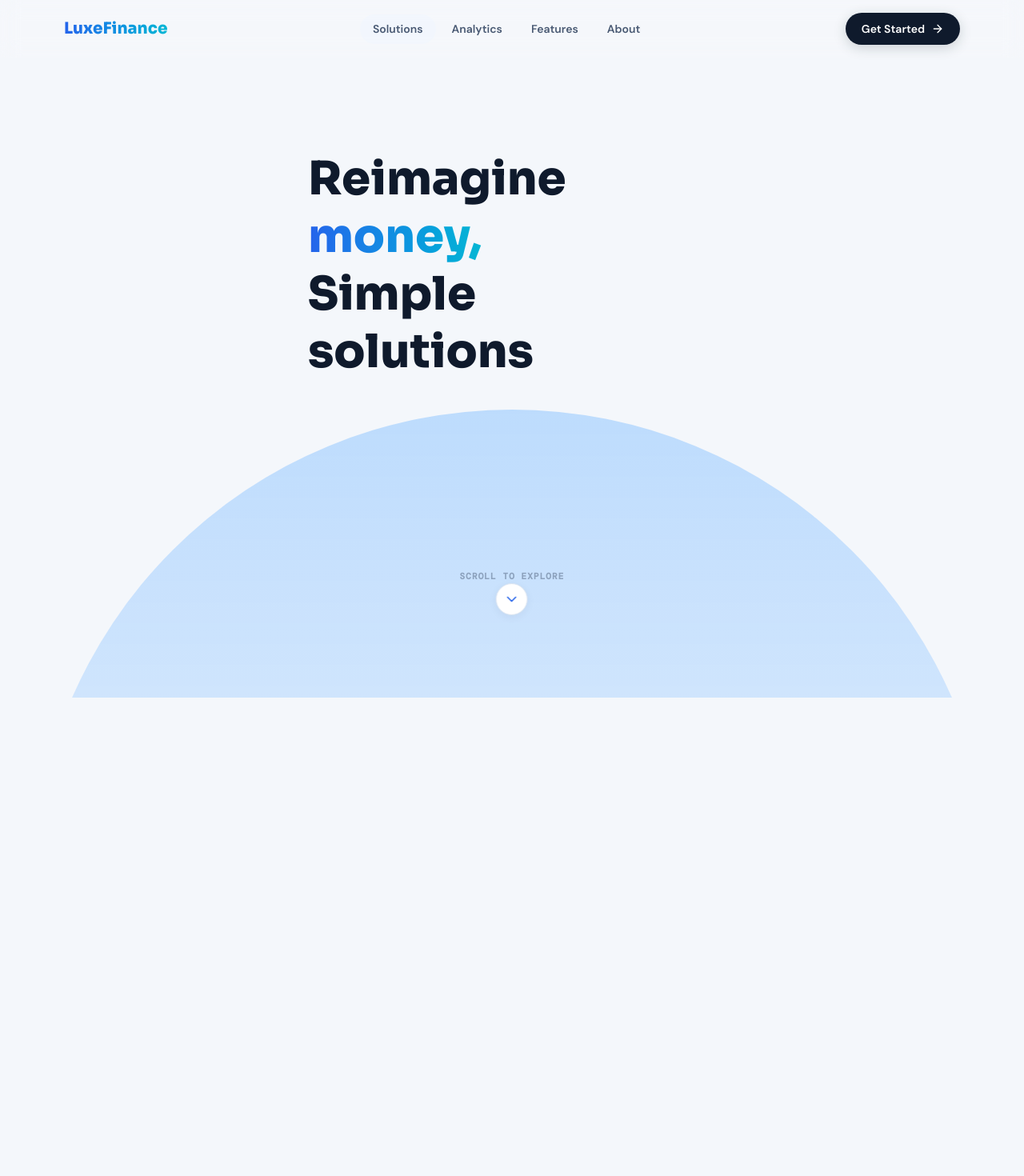
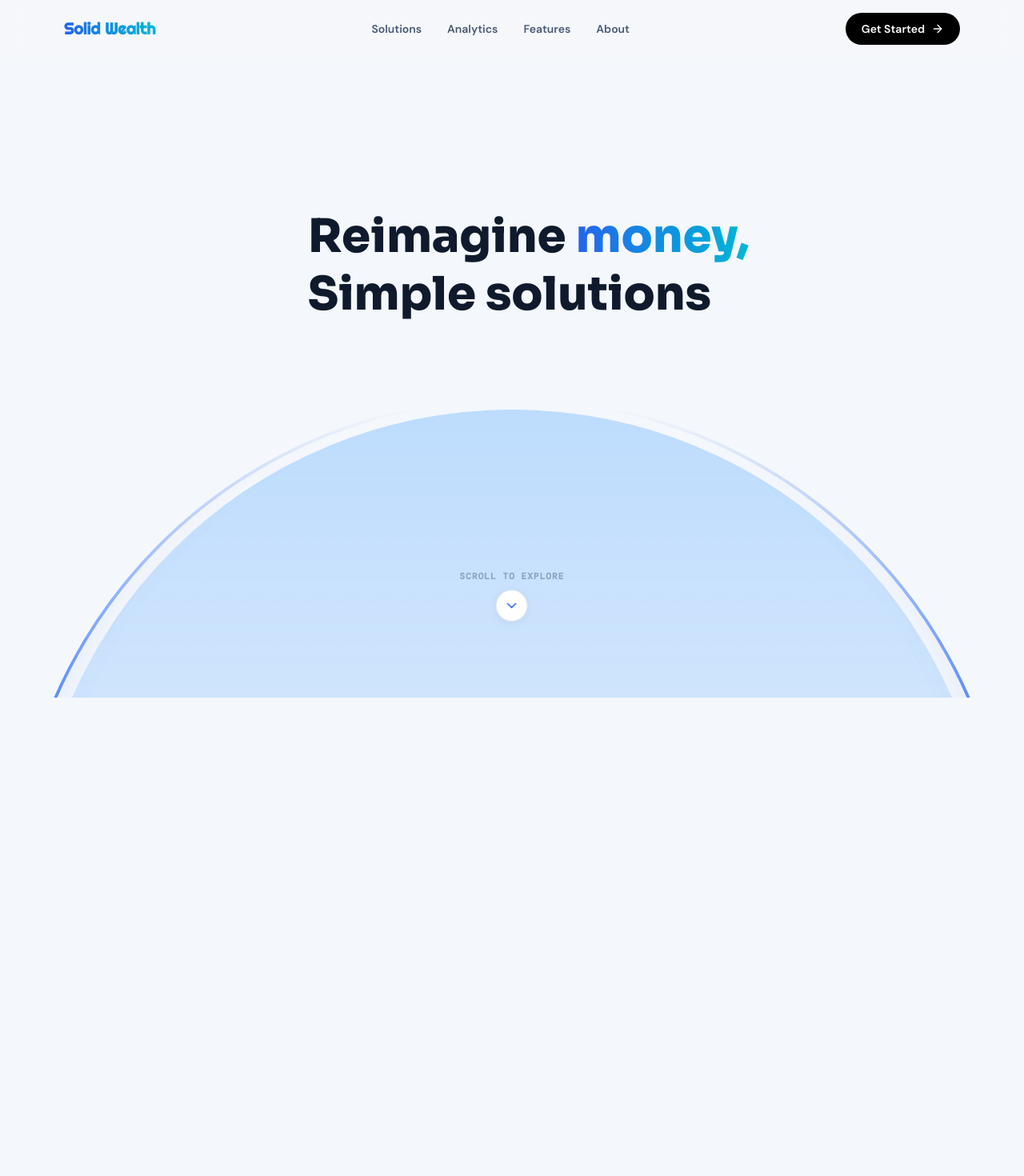
Before and after one commit to vishwajeett007/solid-wealth, a Next.js app: page / in a window 1280 px wide. Shown: the top 1470 px of the page at 80% size. Built offline with nearby package versions, Linux system fonts and the light colour scheme.

Commit message:
hemisphere ring

```diff
--- a/src/app/layout.tsx
+++ b/src/app/layout.tsx
@@ -1,5 +1,5 @@
 import type { Metadata } from "next";
-import { DM_Mono, DM_Sans, Sora } from "next/font/google";
+import { DM_Mono, DM_Sans, Sora, Righteous } from "next/font/google";
 import type { ReactNode } from "react";
 
 import { Footer } from "@/components/layout/footer";
@@ -25,8 +25,15 @@ const dmMono = DM_Mono({
   display: "swap",
 });
 
+const righteous = Righteous({
+  subsets: ["latin"],
+  weight: ["400"],
+  variable: "--font-righteous",
+  display: "swap",
+});
+
 export const metadata: Metadata = {
-  title: "LuxeFinance | Reimagine money, Simple solutions",
+  title: "Solid Wealth | Reimagine money, Simple solutions",
   description:
     "Next-generation wealth management with secure investing, smart analytics, instant transfers, and premium advisory services.",
 };
@@ -38,7 +45,7 @@ export default function RootLayout({
 }>) {
   return (
     <html
-      className={`${sora.variable} ${dmSans.variable} ${dmMono.variable}`}
+      className={`${sora.variable} ${dmSans.variable} ${dmMono.variable} ${righteous.variable}`}
       lang="en"
     >
       <body className="min-h-screen overflow-x-hidden bg-wealth-bg font-sans text-wealth-primary antialiased">
--- a/src/components/layout/footer.tsx
+++ b/src/components/layout/footer.tsx
@@ -9,12 +9,13 @@ export function Footer() {
         <div>
           <Link
             className="font-display text-lg font-extrabold text-wealth-primary"
+            style={{ fontFamily: "var(--font-righteous)" }}
             href="/"
           >
-            LuxeFinance
+            Solid Wealth
           </Link>
           <p className="mt-1 text-xs text-wealth-muted">
-            Copyright 2024 LuxeFinance - Atmospheric Minimalism in Wealth
+            Copyright 2026 Solid Wealth - Atmospheric Minimalism in Wealth
             Management
           </p>
         </div>
--- a/src/components/layout/navbar.tsx
+++ b/src/components/layout/navbar.tsx
@@ -52,18 +52,19 @@ export function Navbar() {
           {/* Logo */}
           <Link
             className="bg-gradient-to-r from-wealth-accent to-wealth-teal bg-clip-text font-display text-xl font-extrabold tracking-normal text-transparent hover:opacity-90 transition-opacity duration-200"
+            style={{ fontFamily: "var(--font-righteous)" }}
             href="/"
           >
-            LuxeFinance
+            Solid Wealth
           </Link>
 
           {/* Desktop Navigation Links */}
-          <div className="hidden items-center gap-1 md:flex">
+          <div className="hidden items-center gap-2 md:flex">
             {navLinks.map((link) => (
               <Link
                 className={cn(
-                  "relative px-4 py-2 rounded-full text-[14px] font-semibold text-wealth-secondary transition-all duration-300 hover:text-wealth-accent hover:bg-wealth-accent/5",
-                  link.active && "text-wealth-accent bg-wealth-accent-light/50",
+                  "relative mx-3 py-1 text-[14px] font-semibold text-wealth-secondary transition-all duration-300 hover:text-wealth-accent nav-link-underline",
+                  link.active && "text-wealth-accent active",
                 )}
                 href={link.href}
                 key={link.label}
@@ -76,17 +77,19 @@ export function Navbar() {
           {/* CTA & Mobile Burger Toggle */}
           <div className="flex items-center gap-3">
             <Button
-              aria-label="Get started with LuxeFinance"
-              className="hidden sm:inline-flex group"
+              aria-label="Get started with Solid Wealth"
+              variant="black"
+              className="hidden sm:inline-flex group relative overflow-hidden"
               icon={
                 <ArrowRight
                   aria-hidden="true"
-                  className="size-4 transition-transform duration-200 group-hover:translate-x-1"
+                  className="size-4 transition-transform duration-200 group-hover:translate-x-1 relative z-10"
                 />
               }
               size="sm"
             >
-              Get Started
+              <span className="absolute right-0 -mt-12 h-32 w-8 translate-x-12 rotate-12 bg-white opacity-20 transition-all duration-1000 ease-out group-hover:-translate-x-44 pointer-events-none z-0" />
+              <span className="relative z-10">Get Started</span>
             </Button>
 
             {/* Mobile Hamburger Button */}
@@ -134,13 +137,15 @@ export function Navbar() {
             </div>
             <div className="h-px bg-wealth-border/60 w-full my-1" />
             <Button
-              aria-label="Get started with LuxeFinance"
-              className="w-full justify-center py-3 text-base"
-              icon={<ArrowRight aria-hidden="true" className="size-5" />}
+              aria-label="Get started with Solid Wealth"
+              variant="black"
+              className="w-full justify-center py-3 text-base group relative overflow-hidden"
+              icon={<ArrowRight aria-hidden="true" className="size-5 relative z-10" />}
               onClick={() => setIsMobileMenuOpen(false)}
               size="md"
             >
-              Get Started
+              <span className="absolute right-0 -mt-12 h-32 w-8 translate-x-12 rotate-12 bg-white opacity-20 transition-all duration-1000 ease-out group-hover:-translate-x-[450px] pointer-events-none z-0" />
+              <span className="relative z-10">Get Started</span>
             </Button>
           </div>
         )}
--- a/src/components/sections/cta-section.tsx
+++ b/src/components/sections/cta-section.tsx
@@ -9,7 +9,7 @@ export function CTASection() {
             Start growing your wealth today
           </h2>
           <p className="mt-3 text-[15px] text-wealth-muted">
-            Join 14 million investors who trust LuxeFinance with their
+            Join 14 million investors who trust Solid Wealth with their
             financial future.
           </p>
         </div>
--- a/src/components/sections/hero-section.tsx
+++ b/src/components/sections/hero-section.tsx
@@ -7,6 +7,7 @@ import { ArrowRight, ChevronDown } from "lucide-react";
 import { HeroPhone } from "@/components/sections/hero-phone";
 import { Button } from "@/components/ui/button";
 import { SectionLabel } from "@/components/ui/section-label";
+import { SplitText } from "@/components/ui/split-text";
 import { avatarImages } from "@/lib/content";
 import { cn } from "@/lib/utils";
 
@@ -27,6 +28,7 @@ export function HeroSection() {
 
   const containerRef = useRef<HTMLDivElement>(null);
   const hemisphereRef = useRef<HTMLDivElement>(null);
+  const ringRef = useRef<HTMLDivElement>(null);
   const textRef = useRef<HTMLDivElement>(null);
   const labelRef = useRef<HTMLDivElement>(null);
   const phoneRef = useRef<HTMLDivElement>(null);
@@ -36,6 +38,7 @@ export function HeroSection() {
   const targetProgress = useRef(0);
   const currentProgress = useRef(0);
   const [isMobile, setIsMobile] = useState(false);
+  const [isRevealed, setIsRevealed] = useState(false);
 
   // Directly updates DOM nodes on every frame (bypasses React render loop for 120 FPS performance)
   const updateElements = (progress: number) => {
@@ -44,6 +47,13 @@ export function HeroSection() {
       const translateY = 70 - progress * 48;
       const scale = 1 + progress * 4.5;
       hemisphereRef.current.style.transform = `translate(-50%, ${translateY}%) scale(${scale})`;
+    }
+
+    // Expanding atmospheric halo ring around the hemisphere (creates a premium orbital 3D parallax)
+    if (ringRef.current) {
+      const ringTranslateY = 70 - progress * 56;
+      const ringScale = 1 + progress * 5.6;
+      ringRef.current.style.transform = `translate(-50%, ${ringTranslateY}%) scale(${ringScale})`;
     }
 
     // 2. Column 1: Main Text Container
@@ -140,6 +150,13 @@ export function HeroSection() {
 
       updateElements(currentProgress.current);
 
+      // Trigger or reset the subtitle split-text stagger based on 60% animation progress
+      if (currentProgress.current > 0.6) {
+        setIsRevealed(true);
+      } else {
+        setIsRevealed(false);
+      }
+
       animFrameId = requestAnimationFrame(tick);
     };
 
@@ -174,13 +191,29 @@ export function HeroSection() {
         {/* Cinematic Expanding bottom hemisphere */}
         <div
           ref={hemisphereRef}
-          className="absolute bottom-0 left-1/2 -translate-y-[15%] sm:translate-y-[0%] rounded-full bg-gradient-to-b from-blue-300/60 via-blue-200/50 to-wealth-bg pointer-events-none z-0"
+          className="absolute bottom-0 left-1/2 -translate-y-[7%] md:-translate-y-[8%] lg:translate-y-[0%] rounded-full bg-gradient-to-b from-blue-300/60 via-blue-200/50 to-wealth-bg pointer-events-none z-0"
           style={{
             width: "1200px",
             height: "1200px",
             transform: "translate(-50%, 70%) scale(1)",
             transformOrigin: "center center",
             opacity: 0.9,
+          }}
+        />
+
+        {/* Cinematic Concentric Orbital Halo Ring */}
+        <div
+          ref={ringRef}
+          className="absolute bottom-0 left-1/2 -translate-y-[7%] md:-translate-y-[8%] lg:translate-y-[0%] rounded-full border-4 border-blue-600/80 bg-transparent pointer-events-none z-0 shadow-[0_0_50px_rgba(37,99,235,0.18),inset_0_0_50px_rgba(37,99,235,0.1)]"
+          style={{
+            width: "1250px",
+            height: "1250px",
+            transform: "translate(-50%, 70%) scale(1)",
+            transformOrigin: "center center",
+            opacity: 0.9,
+            WebkitMaskImage:
+              "linear-gradient(to bottom, transparent 1%, black 32%)",
+            maskImage: "linear-gradient(to bottom, transparent 1%, black 32%)",
           }}
         />
 
@@ -207,16 +240,18 @@ export function HeroSection() {
 
             <h1
               className={cn(
-                "animate-fade-up font-display font-extrabold leading-tight tracking-normal text-wealth-primary [animation-delay:100ms] text-4xl sm:text-5xl lg:text-6xl mr-4 mt-10 sm:mt-0",
+                "animate-fade-up font-display font-extrabold leading-tight tracking-normal text-wealth-primary [animation-delay:100ms] mr-4 mt-10 sm:mt-0",
+                "text-[8vw] xs:text-[7.5vw] sm:text-5xl lg:text-6xl",
                 isMobile && "text-center",
               )}
             >
-              Reimagine{" "}
-              <span className="bg-gradient-to-r from-wealth-accent to-wealth-teal bg-clip-text text-transparent">
-                money,
+              <span className="block whitespace-nowrap">
+                Reimagine{" "}
+                <span className="bg-gradient-to-r from-wealth-accent to-wealth-teal bg-clip-text text-transparent">
+                  money,
+                </span>
               </span>
-              <br className="hidden sm:block" />
-              Simple solutions
+              <span className="block whitespace-nowrap">Simple solutions</span>
             </h1>
 
             {/* Sub-Content container: Hidden initially, fades and slides up at the end of the scroll */}
@@ -225,16 +260,19 @@ export function HeroSection() {
               className="flex flex-col gap-6 w-full"
               style={{ opacity: 0, transform: "translate3d(0, 20px, 0)" }}
             >
-              <p
-                className={cn(
-                  "max-w-[460px] animate-fade-up text-[17px] leading-relaxed text-wealth-secondary [animation-delay:200ms]",
-                  isMobile && "text-center",
-                )}
-              >
-                Experience next-generation wealth management. Transparent,
-                secure, and designed for the modern investor who values clarity
-                over complexity.
-              </p>
+              <SplitText
+                text="Experience next-generation wealth management. Transparent, secure, and designed for the modern investor who values clarity over complexity."
+                className="max-w-[460px] text-[17px] leading-relaxed text-wealth-secondary"
+                delay={20}
+                duration={0.6}
+                ease="power3.out"
+                splitType="words"
+                from={{ opacity: 0, y: 15 }}
+                to={{ opacity: 1, y: 0 }}
+                threshold={0.1}
+                textAlign={isMobile ? "center" : "left"}
+                trigger={isRevealed}
+              />
 
               <div
                 className={cn(
@@ -290,7 +328,7 @@ export function HeroSection() {
           ref={scrollArrowRef}
           className="absolute bottom-8 left-[50%] -translate-x-1/2 top-[64%] sm:top-[80%] flex flex-col items-center gap-2 pointer-events-none transition-opacity duration-300 z-20"
         >
-          <span className="text-[11px] font-bold tracking-widest uppercase text-wealth-secondary/80 font-mono animate-pulse">
+          <span className="text-[11px] pb-2 font-bold tracking-widest uppercase text-wealth-secondary/80 font-mono animate-pulse">
             Scroll to explore
           </span>
           <div className="flex size-10 items-center justify-center rounded-full bg-white border border-wealth-border shadow-wealth-sm text-wealth-accent animate-bounce">
--- a/src/components/ui/button.tsx
+++ b/src/components/ui/button.tsx
@@ -7,7 +7,8 @@ type ButtonVariant =
   | "ghost"
   | "accent"
   | "white"
-  | "outline-white";
+  | "outline-white"
+  | "black";
 
 type ButtonSize = "sm" | "md" | "lg";
 
@@ -29,6 +30,8 @@ const variantClasses: Record<ButtonVariant, string> = {
     "bg-white text-wealth-primary shadow-[0_4px_20px_rgba(0,0,0,0.20)] hover:shadow-[0_8px_30px_rgba(0,0,0,0.25)]",
   "outline-white":
     "border border-white/30 bg-transparent text-white hover:border-white",
+  black:
+    "bg-black text-white hover:bg-black/90",
 };
 
 const sizeClasses: Record<ButtonSize, string> = {
--- /dev/null
+++ b/src/components/ui/split-text.tsx
@@ -0,0 +1,162 @@
+"use client";
+
+import React, { useRef, useEffect, useState } from "react";
+import { gsap } from "gsap";
+import { ScrollTrigger } from "gsap/ScrollTrigger";
+import { useGSAP } from "@gsap/react";
+
+gsap.registerPlugin(ScrollTrigger, useGSAP);
+
+interface SplitTextProps {
+  text: string;
+  className?: string;
+  delay?: number;
+  duration?: number;
+  ease?: string;
+  splitType?: "chars" | "words";
+  from?: Record<string, any>;
+  to?: Record<string, any>;
+  threshold?: number;
+  rootMargin?: string;
+  textAlign?: "left" | "center" | "right" | "justify";
+  tag?: "p" | "h1" | "h2" | "h3" | "h4" | "h5" | "h6" | "span" | "div";
+  onLetterAnimationComplete?: () => void;
+  trigger?: boolean;
+}
+
+export function SplitText({
+  text,
+  className = "",
+  delay = 50,
+  duration = 1.25,
+  ease = "power3.out",
+  splitType = "chars",
+  from = { opacity: 0, y: 40 },
+  to = { opacity: 1, y: 0 },
+  threshold = 0.1,
+  rootMargin = "-100px",
+  textAlign = "center",
+  tag: Tag = "p",
+  onLetterAnimationComplete,
+  trigger = true,
+}: SplitTextProps) {
+  const ref = useRef<HTMLElement>(null);
+  const animationCompletedRef = useRef(false);
+  const onCompleteRef = useRef(onLetterAnimationComplete);
+  const [fontsLoaded, setFontsLoaded] = useState(false);
+
+  // Keep callback ref updated
+  useEffect(() => {
+    onCompleteRef.current = onLetterAnimationComplete;
+  }, [onLetterAnimationComplete]);
+
+  // Ensure animations trigger only when web fonts are fully ready
+  useEffect(() => {
+    if (typeof window !== "undefined") {
+      if (document.fonts && document.fonts.status === "loaded") {
+        setFontsLoaded(true);
+      } else if (document.fonts) {
+        document.fonts.ready.then(() => {
+          setFontsLoaded(true);
+        });
+      } else {
+        setFontsLoaded(true);
+      }
+    }
+  }, []);
+
+  useGSAP(
+    () => {
+      if (!ref.current || !text || !fontsLoaded) return;
+
+      const el = ref.current;
+      const targets = el.querySelectorAll(".split-item");
+
+      if (!targets.length) return;
+
+      // When trigger is false, immediately reset items to their hidden states and clear complete flag
+      if (!trigger) {
+        gsap.set(targets, { ...from });
+        animationCompletedRef.current = false;
+        return;
+      }
+
+      // If already animated, don't replay stagger until reset occurs
+      if (animationCompletedRef.current) return;
+
+      const tween = gsap.fromTo(
+        targets,
+        { ...from },
+        {
+          ...to,
+          duration,
+          ease,
+          stagger: delay / 1000,
+          onComplete: () => {
+            animationCompletedRef.current = true;
+            onCompleteRef.current?.();
+          },
+          willChange: "transform, opacity",
+          force3D: true,
+        }
+      );
+
+      return () => {
+        tween.kill();
+      };
+    },
+    {
+      dependencies: [
+        text,
+        delay,
+        duration,
+        ease,
+        splitType,
+        JSON.stringify(from),
+        JSON.stringify(to),
+        fontsLoaded,
+        trigger,
+      ],
+      scope: ref,
+    }
+  );
+
+  const style: React.CSSProperties = {
+    textAlign,
+    overflow: "hidden",
+    display: "inline-block",
+    whiteSpace: "normal",
+    wordWrap: "break-word",
+    willChange: "transform, opacity",
+  };
+
+  const items = splitType === "words" ? text.split(" ") : text.split("");
+
+  return (
+    <Tag ref={ref as any} style={style} className={`split-parent ${className}`}>
+      {items.map((item, index) => {
+        // Handle space characters in character mode beautifully
+        if (splitType === "chars" && item === " ") {
+          return (
+            <span key={index} className="inline-block">
+              &nbsp;
+            </span>
+          );
+        }
+
+        return (
+          <span
+            key={index}
+            className="split-item inline-block"
+            style={{ willChange: "transform, opacity" }}
+          >
+            {item}
+            {splitType === "words" && index < items.length - 1 ? "\u00A0" : ""}
+          </span>
+        );
+      })}
+    </Tag>
+  );
+}
+
+export default SplitText;
--- a/src/lib/content.ts
+++ b/src/lib/content.ts
@@ -24,7 +24,7 @@ export type MarketItem = {
 };
 
 export const navLinks = [
-  { label: "Solutions", href: "#solutions", active: true },
+  { label: "Solutions", href: "#solutions" },
   { label: "Analytics", href: "#analytics" },
   { label: "Features", href: "#features" },
   { label: "About", href: "#about" },
--- a/src/styles/globals.css
+++ b/src/styles/globals.css
@@ -134,3 +134,26 @@ body {
     transition-duration: 0.01ms !important;
   }
 }
+
+/* Custom directional hover underline transition */
+.nav-link-underline {
+  position: relative;
+  display: inline-block;
+}
+
+.nav-link-underline::after {
+  content: "";
+  position: absolute;
+  bottom: -2px;
+  left: 0;
+  width: 0;
+  height: 2px;
+  background-color: var(--wealth-accent, #2563eb);
+  transition: width 0.35s cubic-bezier(0.25, 0.46, 0.45, 0.94);
+  z-index: 10;
+}
+
+.nav-link-underline:hover::after,
+.nav-link-underline.active::after {
+  width: 100%;
+}
```
